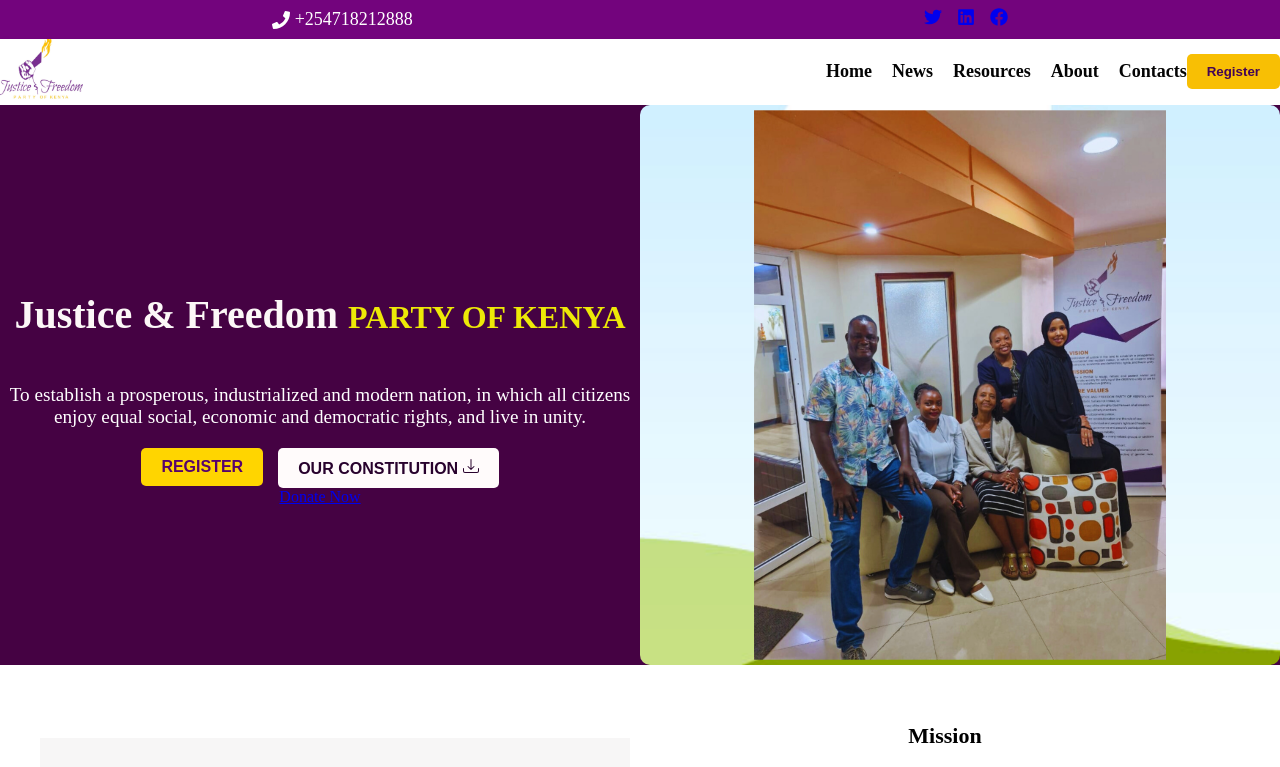
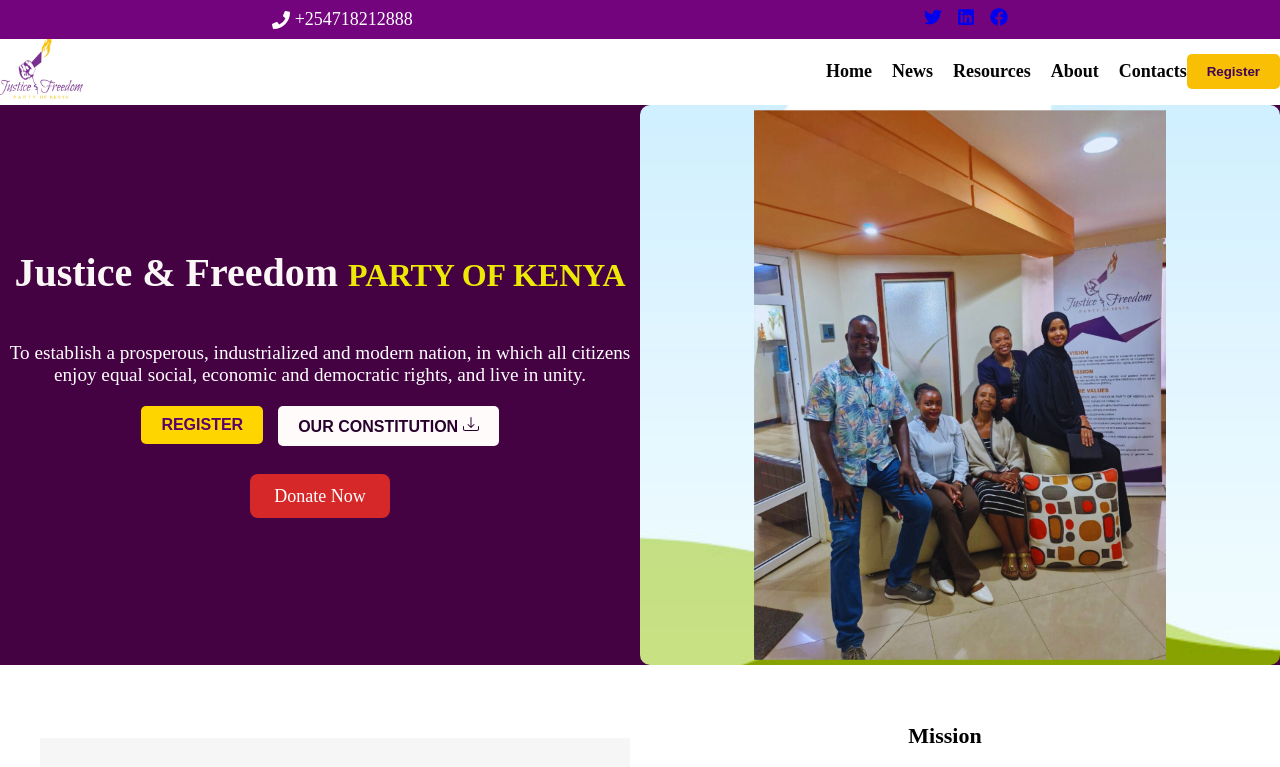
Before and after one commit to QueenterJuma/jfp-kenya, a React (Vite) app: page / in a window 1280 px wide. Shown: the top 767 px of the page. Built offline with nearby package versions, Linux system fonts and the light colour scheme; a web font is replaced by a local one.

Commit message:
Add donation styling

```diff
--- a/src/index.css
+++ b/src/index.css
@@ -378,6 +378,58 @@
     background: #545b62;
   }
 
+  /* Donation btn */
+  .donate-button-wrapper {
+    text-align: center;
+    margin: 40px 0;
+  }
+
+  .donate-button {
+    background-color: #d62828;
+    color: white;
+    padding: 12px 24px;
+    border-radius: 8px;
+    text-decoration: none;
+    font-size: 18px;
+    transition: background 0.3s ease;
+  }
+
+  .donate-button:hover {
+    background-color: #9d1c1c;
+  }
+
+  /* DonatePage.css */
+.donate-container {
+  max-width: 800px;
+  margin: 60px auto;
+  padding: 20px;
+  background-color: #f9f9f9;
+  border-radius: 12px;
+  box-shadow: 0 2px 8px rgba(0,0,0,0.1);
+}
+
+.donate-container h1 {
+  color: #2a2a2a;
+  font-size: 32px;
+  text-align: center;
+  margin-bottom: 20px;
+}
+
+.donation-details h2 {
+  color: #d62828;
+  margin-top: 30px;
+}
+
+.donation-details ul {
+  list-style: none;
+  padding: 0;
+}
+
+.donation-details li {
+  margin-bottom: 10px;
+  font-size: 18px;
+}
+
   /* Team */
 
   /* General container */
```
